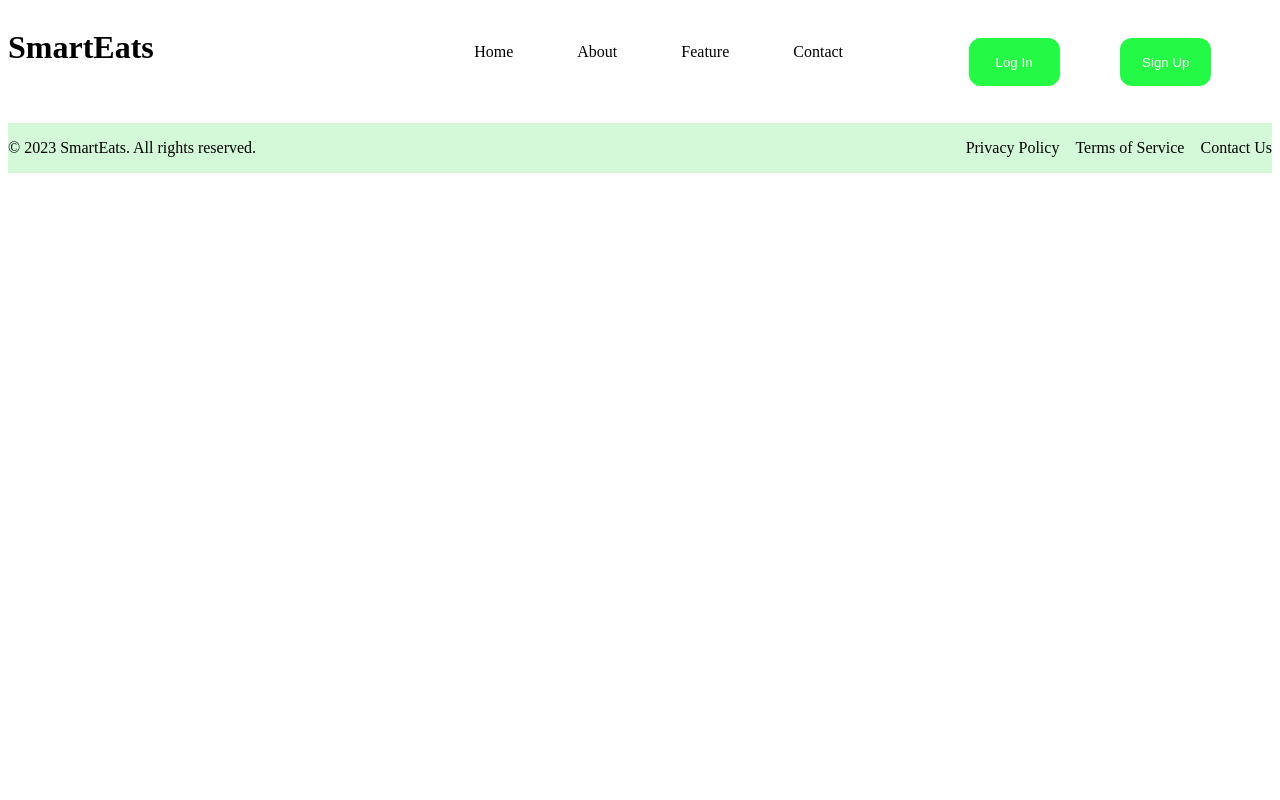
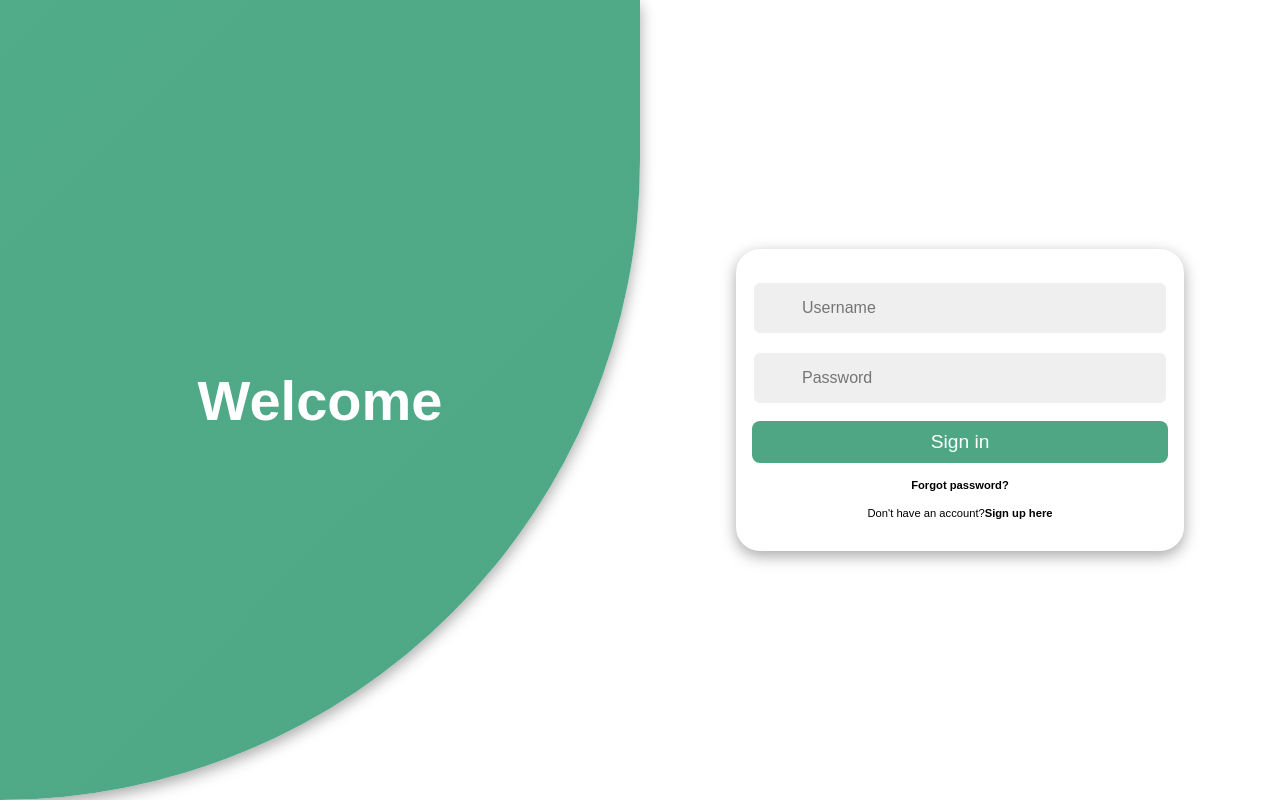
Before and after one commit to Smart-Eats/SmartEats, a React (Vite) app: page /login in a window 1280 px wide. Built offline with nearby package versions, Linux system fonts and the light colour scheme.

Commit message:
Login page Structure Done

```diff
--- a/src/App.jsx
+++ b/src/App.jsx
@@ -6,19 +6,23 @@ import ContactPage from "./Pages/ContactPage";
 import { BrowserRouter, Route, Routes } from "react-router-dom";
 import Header from "./Pages/Header";
 import Footer from "./Pages/Footer";
+
 import "./index.css";
+import Login from "./Components/Login_Signup/Login";
+import MainLoginPage from "./Components/Login_Signup/MainLoginPage";
 const App = () => {
   return (
     <>
       <BrowserRouter>
-        <Header />
+        {/* <Header /> */}
         <Routes>
-          <Route path="/" element={<HomePage />} />
+          {/* <Route path="/" element={<HomePage />} />
           <Route path="/about" element={<AboutPage />} />
           <Route path="/feature" element={<FeaturesPage />} />
-          <Route path="/contact" element={<ContactPage />} />
+          <Route path="/contact" element={<ContactPage />} /> */}
+          <Route path="/login" element={<MainLoginPage/>} />
         </Routes>
-        <Footer />
+        {/* <Footer /> */}
       </BrowserRouter>
     </>
   );
--- a/src/Components/Login_Signup/Login.css
+++ b/src/Components/Login_Signup/Login.css
@@ -0,0 +1,262 @@
+:root {
+    --primary-color: #4ea685;
+    --secondary-color: #57b894;
+    --black: #000000;
+    --white: #ffffff;
+    --gray: #efefef;
+    --gray-2: #757575;
+
+    --facebook-color: #4267b2;
+    --google-color: #db4437;
+    --twitter-color: #1da1f2;
+    --insta-color: #e1306c;
+  }
+
+  * {
+    font-family: "Poppins", sans-serif;
+    margin: 0;
+    padding: 0;
+    box-sizing: border-box;
+  }
+
+  html,
+  body {
+    height: 100vh;
+    overflow: hidden;
+  }
+
+  .container {
+    position: relative;
+    min-height: 100vh;
+    overflow: hidden;
+  }
+
+  .row {
+    display: flex;
+    flex-wrap: wrap;
+    height: 100vh;
+  }
+
+  .col {
+    width: 50%;
+  }
+
+  .align-items-center {
+    display: flex;
+    align-items: center;
+    justify-content: center;
+    text-align: center;
+  }
+
+  .form-wrapper {
+    width: 100%;
+    max-width: 28rem;
+  }
+
+  .form {
+    padding: 1rem;
+    background-color: var(--white);
+    border-radius: 1.5rem;
+    width: 100%;
+    box-shadow: rgba(0, 0, 0, 0.35) 0px 5px 15px;
+    transform: scale(0);
+    transition: 0.5s ease-in-out;
+    transition-delay: 1s;
+  }
+
+  .input-group {
+    position: relative;
+    width: 100%;
+    margin: 1rem 0;
+  }
+
+  .input-group i {
+    position: absolute;
+    top: 50%;
+    left: 1rem;
+    transform: translateY(-50%);
+    font-size: 1.4rem;
+    color: var(--gray-2);
+  }
+
+  .input-group input {
+    width: 100%;
+    padding: 1rem 3rem;
+    font-size: 1rem;
+    background-color: var(--gray);
+    border-radius: 0.5rem;
+    border: 0.125rem solid var(--white);
+    outline: none;
+  }
+
+  .input-group input:focus {
+    border: 0.125rem solid var(--primary-color);
+  }
+
+  .form button {
+    cursor: pointer;
+    width: 100%;
+    padding: 0.6rem 0;
+    border-radius: 0.5rem;
+    border: none;
+    background-color: var(--primary-color);
+    color: var(--white);
+    font-size: 1.2rem;
+    outline: none;
+  }
+
+  .form p {
+    margin: 1rem 0;
+    font-size: 0.7rem;
+  }
+
+  .flex-col {
+    flex-direction: column;
+  }
+
+  .pointer {
+    cursor: pointer;
+  }
+
+  .container.sign-in .form.sign-in,
+  .container.sign-up .form.sign-up {
+    transform: scale(1);
+  }
+
+  .content-row {
+    position: absolute;
+    top: 0;
+    left: 0;
+    pointer-events: none;
+    z-index: 6;
+    width: 100%;
+  }
+
+  .text {
+    margin: 4rem;
+    color: var(--white);
+  }
+
+  .text h2 {
+    font-size: 3.5rem;
+    font-weight: 800;
+    margin: 2rem 0;
+    transition: 1s ease-in-out;
+  }
+
+  .img img {
+    width: 30vw;
+    transition: 1s ease-in-out;
+    transition-delay: 0.4s;
+  }
+
+  .text.sign-in h2,
+  .text.sign-in p,
+  .img.sign-in img {
+    transform: translateX(-250%);
+  }
+
+  .text.sign-up h2,
+  .text.sign-up p,
+  .img.sign-up img {
+    transform: translateX(250%);
+  }
+
+  .container.sign-in .text.sign-in h2,
+  .container.sign-in .text.sign-in p,
+  .container.sign-in .img.sign-in img,
+  .container.sign-up .text.sign-up h2,
+  .container.sign-up .text.sign-up p,
+  .container.sign-up .img.sign-up img {
+    transform: translateX(0);
+  }
+
+  /* BACKGROUND */
+  .container::before {
+    content: "";
+    position: absolute;
+    top: 0;
+    right: 0;
+    height: 100vh;
+    width: 300vw;
+    transform: translate(35%, 0);
+    background-image: linear-gradient(
+      -45deg,
+      var(--primary-color) 0%,
+      var(--secondary-color) 100%
+    );
+    transition: 1s ease-in-out;
+    z-index: 6;
+    box-shadow: rgba(0, 0, 0, 0.35) 0px 5px 15px;
+    border-bottom-right-radius: max(50vw, 50vh);
+    border-top-left-radius: max(50vw, 50vh);
+  }
+
+  .container.sign-in::before {
+    transform: translate(0, 0);
+    right: 50%;
+  }
+
+  .container.sign-up::before {
+    transform: translate(100%, 0);
+    right: 50%;
+  }
+
+  /* RESPONSIVE */
+  @media only screen and (max-width: 425px) {
+    .container::before,
+    .container.sign-in::before,
+    .container.sign-up::before {
+      height: 100vh;
+      border-bottom-right-radius: 0;
+      border-top-left-radius: 0;
+      z-index: 0;
+      transform: none;
+      right: 0;
+    }
+
+    .content-row {
+      align-items: flex-start !important;
+    }
+
+    .content-row .col {
+      transform: translateY(0);
+      background-color: unset;
+    }
+
+    .col {
+      width: 100%;
+      position: absolute;
+      padding: 2rem;
+      background-color: var(--white);
+      border-top-left-radius: 2rem;
+      border-top-right-radius: 2rem;
+      transform: translateY(100%);
+      transition: 1s ease-in-out;
+    }
+
+    .row {
+      align-items: flex-end;
+      justify-content: flex-end;
+    }
+
+    .form,
+    .social-list {
+      box-shadow: none;
+      margin: 0;
+      padding: 0;
+    }
+
+    .text {
+      margin: 0;
+    }
+
+    .text p {
+      display: none;
+    }
+
+    .text h2 {
+      margin: 0.5rem;
+      font-size: 2rem;
+    }
+  }
--- a/src/Components/Login_Signup/Login.jsx
+++ b/src/Components/Login_Signup/Login.jsx
@@ -0,0 +1,41 @@
+import React, { useState, useEffect } from "react";
+import "./Login.css";
+import Signup from "./Signup";
+import LoginContent from "./LoginContent";
+import SignupContent from "./SignupContent";
+
+const Login = ({toggleForm}) => {
+  return (
+    <div className="col align-items-center flex-col sign-up">
+      <div className="form-wrapper align-items-center">
+        <div className="form sign-up">
+          <div className="input-group">
+            <i className="bx bxs-user"></i>
+            <input type="text" placeholder="Username" />
+          </div>
+          <div className="input-group">
+            <i className="bx bx-mail-send"></i>
+            <input type="email" placeholder="Email" />
+          </div>
+          <div className="input-group">
+            <i className="bx bxs-lock-alt"></i>
+            <input type="password" placeholder="Password" />
+          </div>
+          <div className="input-group">
+            <i className="bx bxs-lock-alt"></i>
+            <input type="password" placeholder="Confirm password" />
+          </div>
+          <button>Sign up</button>
+          <p>
+            <span>Already have an account?</span>
+            <b onClick={toggleForm} className="pointer">
+              Sign in here
+            </b>
+          </p>
+        </div>
+      </div>
+    </div>
+  );
+};
+
+export default Login;
--- /dev/null
+++ b/src/Components/Login_Signup/LoginContent.jsx
@@ -0,0 +1,14 @@
+import React from "react";
+
+const LoginContent = () => {
+  return (
+    <div className="col align-items-center flex-col">
+      <div className="text sign-in">
+        <h2>Welcome</h2>
+      </div>
+      <div className="img sign-in"></div>
+    </div>
+  );
+};
+
+export default LoginContent;
--- /dev/null
+++ b/src/Components/Login_Signup/MainLoginPage.jsx
@@ -0,0 +1,39 @@
+import React, { useState, useEffect } from "react";
+import "./Login.css";
+import Signup from "./Signup";
+import LoginContent from "./LoginContent";
+import SignupContent from "./SignupContent";
+import Login from "./Login";
+
+const MainLoginPage = () => {
+  const [isSignIn, setIsSignIn] = useState(true);
+
+  useEffect(() => {
+    const container = document.getElementById("container");
+    setTimeout(() => {
+      container.classList.add("sign-in");
+    }, 200);
+  }, []);
+
+  const toggleForm = () => {
+    const container = document.getElementById("container");
+    container.classList.toggle("sign-in");
+    container.classList.toggle("sign-up");
+    setIsSignIn(!isSignIn);
+  };
+
+  return (
+    <div className="container" id="container">
+      <div className="row">
+        <Login toggleForm={toggleForm}/>
+        <Signup toggleForm={toggleForm} />
+      </div>
+      <div className="row content-row">
+        <LoginContent />
+        <SignupContent />
+      </div>
+    </div>
+  );
+};
+
+export default MainLoginPage;
--- /dev/null
+++ b/src/Components/Login_Signup/Signup.jsx
@@ -0,0 +1,32 @@
+import React from "react";
+
+const Signup = ({toggleForm}) => {
+  return (
+    <div className="col align-items-center flex-col sign-in">
+      <div className="form-wrapper align-items-center">
+        <div className="form sign-in">
+          <div className="input-group">
+            <i className="bx bxs-user"></i>
+            <input type="text" placeholder="Username" />
+          </div>
+          <div className="input-group">
+            <i className="bx bxs-lock-alt"></i>
+            <input type="password" placeholder="Password" />
+          </div>
+          <button>Sign in</button>
+          <p>
+            <b>Forgot password?</b>
+          </p>
+          <p>
+            <span>Don't have an account?</span>
+            <b onClick={toggleForm} className="pointer">
+              Sign up here
+            </b>
+          </p>
+        </div>
+      </div>
+    </div>
+  );
+};
+
+export default Signup;
--- /dev/null
+++ b/src/Components/Login_Signup/SignupContent.jsx
@@ -0,0 +1,14 @@
+import React from "react";
+
+const SignupContent = () => {
+  return (
+    <div className="col align-items-center flex-col">
+      <div className="img sign-up"></div>
+      <div className="text sign-up">
+        <h2>Join with us</h2>
+      </div>
+    </div>
+  );
+};
+
+export default SignupContent;
```
